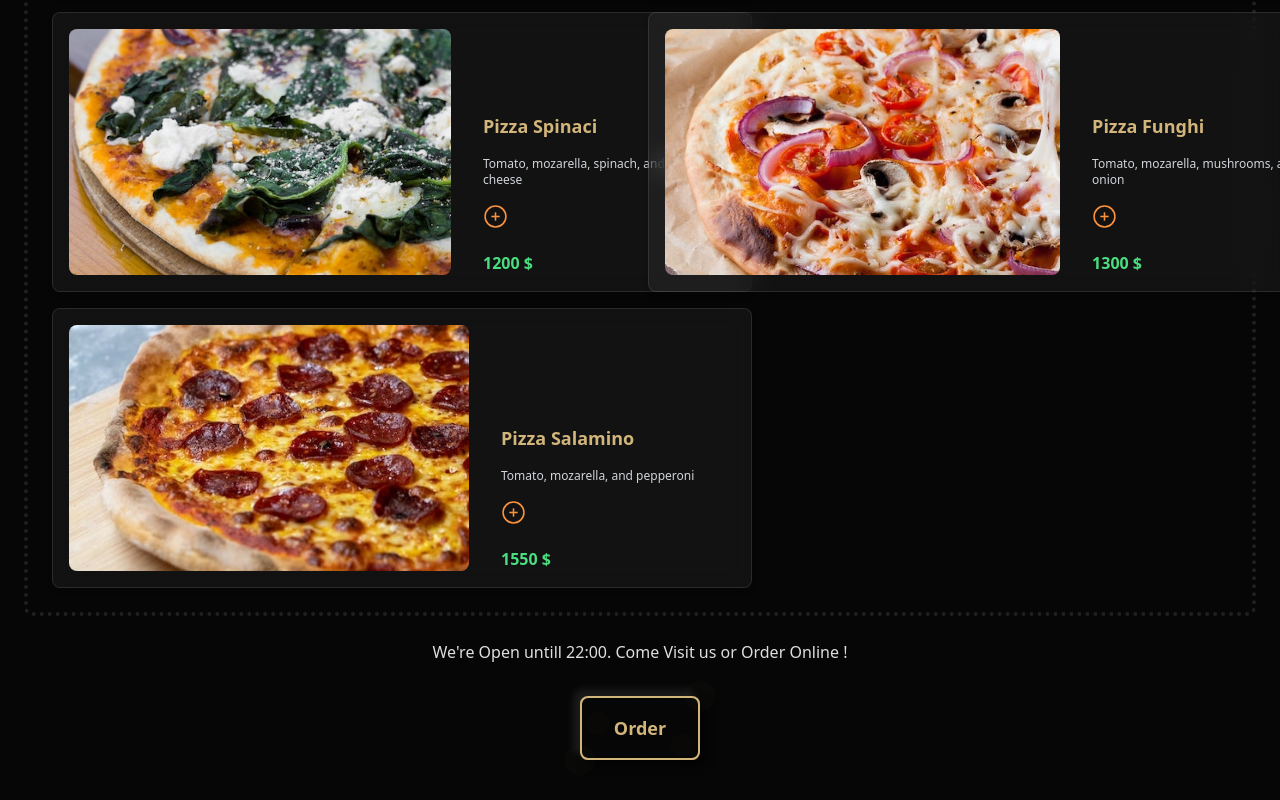
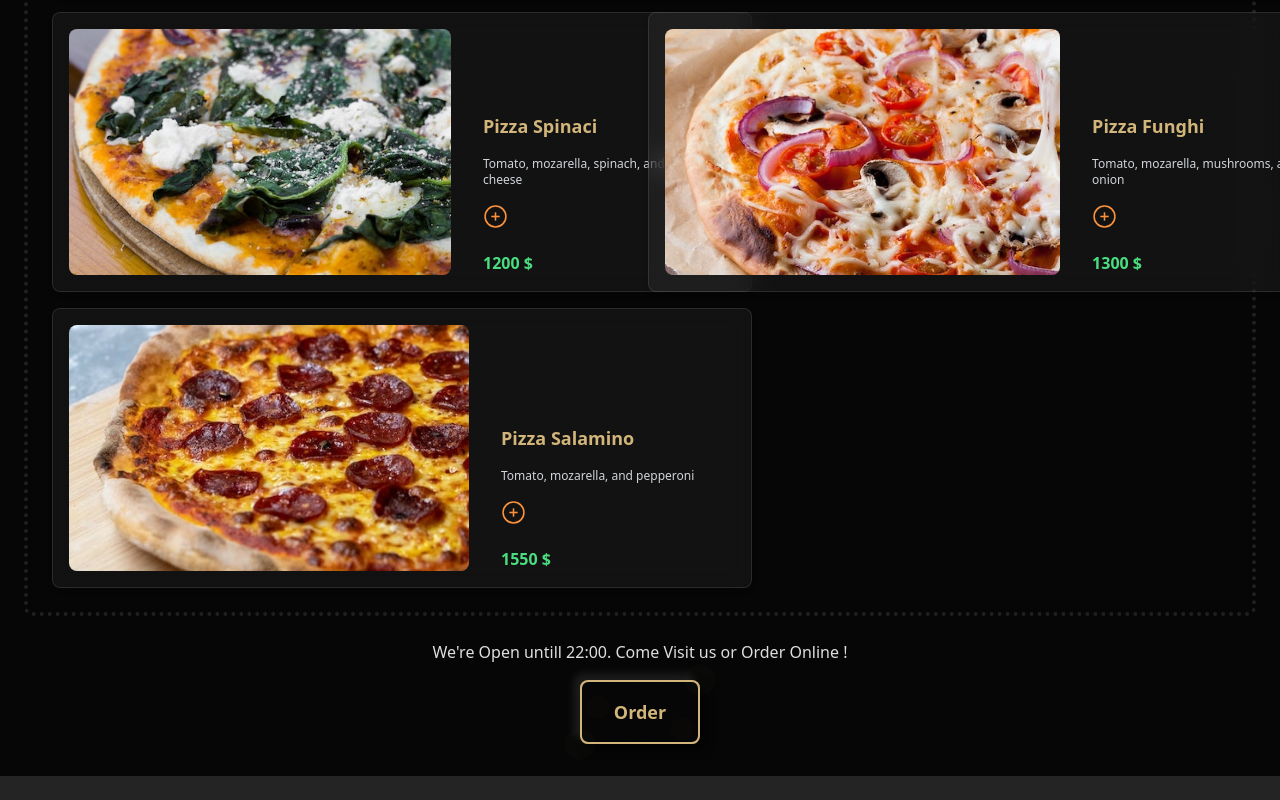
Before and after one commit to qhoncheh/-pizza-landing-react-, a React (Vite) app: page / in a window 1280 px wide. Shown: the part 608-1408 px from the top of the page. After the commit the page ends 1384 px from the top, so only its background shows below. Built offline with nearby package versions, Linux system fonts and the light colour scheme.

Commit message:
refactor

```diff
--- a/src/components/Footer/Footer.tsx
+++ b/src/components/Footer/Footer.tsx
@@ -1,4 +1,4 @@
-import OrderBtn from "../custom/Buttons/order-btn";
+import Data from "./data";
 
 const Footer = () => {
     const hour = new Date().getHours();
@@ -9,12 +9,7 @@ const Footer = () => {
     return (
         <footer className="flex flex-col gap-8 p-4">
             {isOpen ? (
-        <>
-          <p className="text-center"> We're Open untill {closeHour}:00.  Come Visit us or Order Online !</p>
-          <div className="flex mb-6 justify-center">
-            <OrderBtn />
-          </div>
-        </>
+                <Data closeHour={closeHour} />
             ) : <p className="text-center"> We're happy to welcome you between {openHour}:00 and {closeHour}:00 </p>}
         </footer>
     )
--- /dev/null
+++ b/src/components/Footer/data.tsx
@@ -0,0 +1,15 @@
+import type { DataProps } from "../../types"
+import OrderBtn from "../custom/Buttons/order-btn"
+
+const Data = ({ closeHour }: DataProps) => {
+  return (
+      <div>
+          <p className="text-center"> We're Open untill {closeHour}:00.  Come Visit us or Order Online !</p>
+          <div className="flex p-4 justify-center">
+              <OrderBtn />
+          </div>
+    </div>
+  )
+}
+
+export default Data
--- a/src/types.ts
+++ b/src/types.ts
@@ -22,5 +22,9 @@ export type PizzaProp = {
   desc: string;
   price: number;
   className?: string;
-  soldOut: string;
+  soldOut: boolean;
 };
+
+export type DataProps = {
+  closeHour: number;
+};
```
Lines whose indentation alone changed are shown as unchanged.
